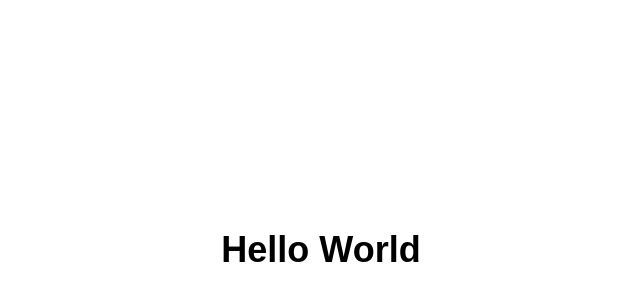
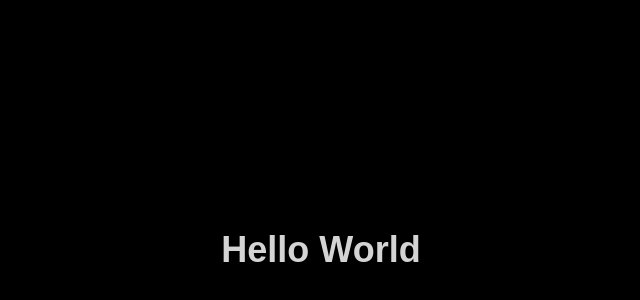
Before and after one commit to joepetrillo/rust.directory, a Next.js app: page / in a window 1280 px wide. Shown: the part 150-450 px from the top of the page, without its empty margins (319-959 px from the left). Built offline with nearby package versions, Linux system fonts and the light colour scheme; a web font is replaced by a local one.

Commit message:
prettier config

```diff
--- a/eslint.config.mjs
+++ b/eslint.config.mjs
@@ -1,6 +1,6 @@
+import { FlatCompat } from "@eslint/eslintrc";
 import { dirname } from "path";
 import { fileURLToPath } from "url";
-import { FlatCompat } from "@eslint/eslintrc";
 
 const __filename = fileURLToPath(import.meta.url);
 const __dirname = dirname(__filename);
--- a/package.json
+++ b/package.json
@@ -22,6 +22,9 @@
     "eslint": "^9.21.0",
     "eslint-config-next": "15.2.0",
     "postcss": "^8.5.3",
+    "prettier": "^3.5.2",
+    "prettier-plugin-organize-imports": "^4.1.0",
+    "prettier-plugin-tailwindcss": "^0.6.11",
     "tailwindcss": "^4.0.9",
     "typescript": "^5.7.3"
   },
--- /dev/null
+++ b/prettier.config.mjs
@@ -0,0 +1,8 @@
+/** @type {import("prettier").Config} */
+const config = {
+  plugins: ["prettier-plugin-organize-imports", "prettier-plugin-tailwindcss"],
+  tailwindStylesheet: "./src/app/globals.css",
+  tailwindFunctions: ["clsx", "cn", "twMerge"],
+};
+
+export default config;
--- a/src/app/layout.tsx
+++ b/src/app/layout.tsx
@@ -1,6 +1,6 @@
 import type { Metadata } from "next";
+import { Geist_Mono } from "next/font/google";
 import localFont from "next/font/local";
-import { Geist_Mono } from "next/font/google";
 import "./globals.css";
 
 const unicaSans = localFont({
@@ -30,8 +30,8 @@ const geistMono = Geist_Mono({
 });
 
 export const metadata: Metadata = {
-  title: "Create Next App",
-  description: "Generated by create next app",
+  title: "Rust Directory",
+  description: "Your go-to resource for staying ahead in rust.",
 };
 
 export default function RootLayout({
@@ -42,7 +42,7 @@ export default function RootLayout({
   return (
     <html lang="en">
       <body
-        className={`${unicaSans.variable} ${geistMono.variable} antialiased font-sans`}
+        className={`${unicaSans.variable} ${geistMono.variable} bg-black font-sans text-neutral-300 antialiased`}
       >
         {children}
       </body>
--- a/src/app/page.tsx
+++ b/src/app/page.tsx
@@ -1,6 +1,6 @@
 export default function Home() {
   return (
-    <div className="flex flex-col items-center justify-center h-screen">
+    <div className="flex h-screen flex-col items-center justify-center">
       <h1 className="text-4xl font-bold">Hello World</h1>
     </div>
   );
```
Also changed, not shown: 1 other file (tests, documents, lock files or other folders).
